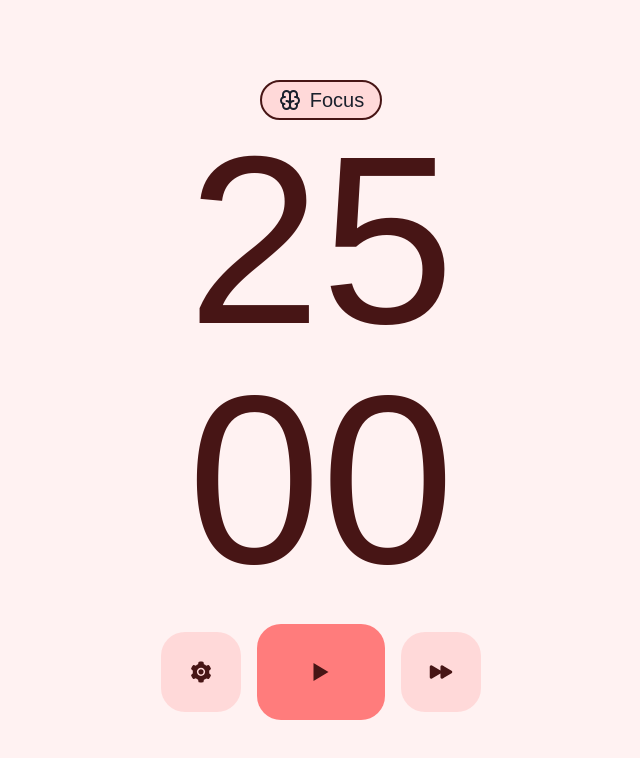
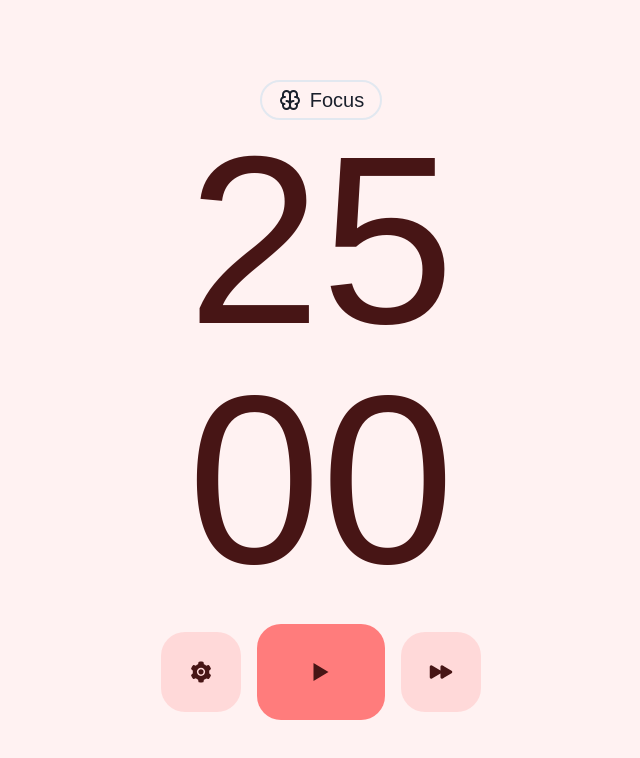
Before and after one commit to NicolasMunozC/pomocode, a Next.js app: page / in a window 1280 px wide. Shown: the top 758 px of the page, without its empty margins (319-959 px from the left). Built offline with nearby package versions, Linux system fonts and the light colour scheme.

Commit message:
feat(theming): add theming funcionality

```diff
--- a/src/components/Stage.tsx
+++ b/src/components/Stage.tsx
@@ -1,23 +1,16 @@
 import React, { useEffect, useState } from 'react'
 import { TbBrain, TbCoffee } from 'react-icons/tb'
+import { theme } from '@/utils/theme'
 
 type StageProps = {
     currentStage: string,
+    currentTheme: string
 }
 
-export default function Stage({currentStage}: StageProps) {
-
-  const [currentTheme, setCurrentTheme] = useState('bg-redAlpha-100/[0.15] border-red-900')
-
-  useEffect(() => {
-    currentStage === 'Focus' && setCurrentTheme('bg-redAlpha-100/[0.15] border-red-900')
-    currentStage === 'Short Break' && setCurrentTheme('bg-greenAlpha-100/[0.15] border-green-900')
-    currentStage === 'Long Break' && setCurrentTheme('bg-blueAlpha-100/[0.15] border-blue-900')
-  }, [currentStage])
-
+export default function Stage({currentStage, currentTheme}: StageProps) {
 
   return (
-    <div className={`w-fit flex flexRow px-4 py-1 gap-2 mx-auto rounded-3xl border-2 ${currentTheme}`}>
+    <div className={`w-fit flex flexRow px-4 py-1 gap-2 mx-auto rounded-3xl border-2 border-${currentTheme}-900 ${theme.bg[currentTheme]}`}>
       {
         currentStage === 'Focus'
         ? <TbBrain className='text-2xl self-center' />
--- a/src/pages/index.tsx
+++ b/src/pages/index.tsx
@@ -76,7 +76,7 @@ export default function Home() {
         <div className='grid place-content-center w-full h-full'>
 
           <div className='flex flex-col'>
-            <Stage currentStage={pomodoroStages[currentStage]} />
+            <Stage currentStage={pomodoroStages[currentStage]} currentTheme={currentTheme} />
 
             <div className={`${theme.text[currentTheme]} flex flex-col text-center text-[240px]`}>
               <h1 className={`${isRunning ? 'font-bold' : 'font-thin'}`}>{currentMinutes > 9 ? currentMinutes : '0' + currentMinutes}</h1>
```
